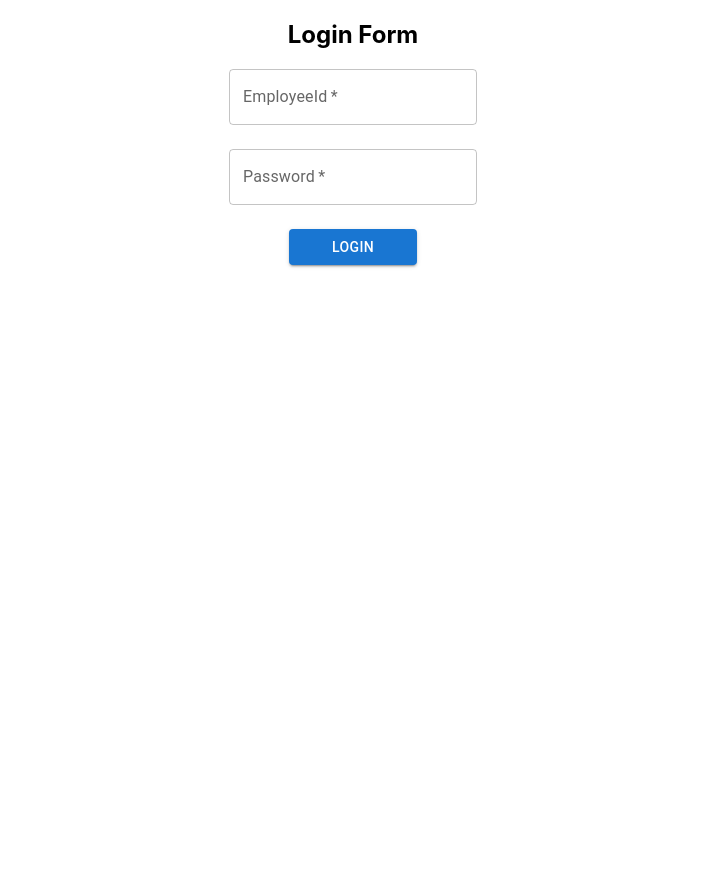
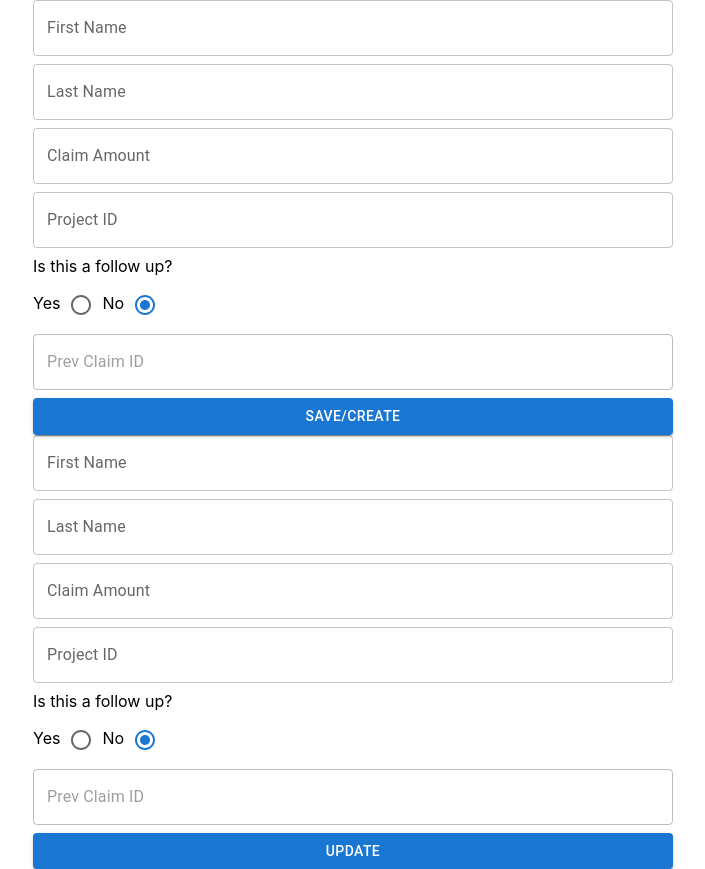
Before and after one commit to dbs-group-11/dbs-seed, a React (Create React App) app in the folder my-app/: page / in a window 1280 px wide. Shown: the whole page, without its empty margins (287-992 px from the left). Before the commit the page ends 800 px from the top, so only its background shows below. Built offline with nearby package versions, Linux system fonts and the light colour scheme.

Commit message:
added UpdateClaims.js file

```diff
--- a/my-app/src/App.js
+++ b/my-app/src/App.js
@@ -2,19 +2,21 @@ import {BrowserRouter as Router, Route, Routes, Navigate } from 'react-router-do
 import { AuthContext } from './shared/context/authContext';
 import { useAuth } from './shared/hook/authHook';
 import Auth from './user/page/Auth';
+import ClaimsFormContainer from './claimsForm/ClaimsForm';
+import UpdateClaims from './UpdateClaims';
 
 function App() {
   const {token, login, logout, userId } = useAuth();
   let routes;
 
-  if (token) {
+  if (true) {
       routes = (
           <Routes>
               <Route path="/claims" exact>
                 {/* display claim */}
               </Route>
               <Route path="/claims/new" exact>
-                {/* create claim */}
+                {/* <ClaimsFormContainer/> */}
               </Route>
               <Route path="/claims/:claimId" exact>
                   {/* update claim */}
@@ -36,7 +38,7 @@ function App() {
     <AuthContext.Provider
       value={
         {
-          isLoggedIn: !!token,
+          isLoggedIn: true,
           userId: userId,
           token: token,
           login: login,
@@ -46,8 +48,9 @@ function App() {
     >
       <Router>
         <main>
-          <Auth />
-        </main>
+          <ClaimsFormContainer/>
+         <UpdateClaims />
+       </main>
       </Router>
     </AuthContext.Provider>
 
--- /dev/null
+++ b/my-app/src/UpdateClaims.js
@@ -0,0 +1,139 @@
+import React from "react";
+import { useState } from "react";
+import "./claimsForm/ClaimsForm.css";
+import {Routes, Route, useNavigate} from 'react-router-dom';
+import { Button, TextField, RadioGroup, Radio} from "@mui/material";
+
+
+
+
+const UpdateClaim = (props) => {
+  const [firstName, setFirstName] = useState({
+    value: "",
+    error: false,
+  });
+
+  const handleSubmit = event => {
+    console.log('handleSubmit ran');
+    event.preventDefault();
+  };
+
+  const navigateToDashboard = () => {
+    navigate('/');}
+  const navigate = useNavigate();
+
+  const [lastName, setLastName] = useState({
+    value: "",
+    error: false,
+  });
+  const [claimAmt, setClaimAmt] = useState({
+    value: "",
+    error: false,
+  });
+  const [projectId, setProjectId] = useState({
+    value: "",
+    error: false,
+  });
+  const [myFollowUpRadioVal, setMyFollowUpRadioVal] = useState({
+    value: "No",
+    error: false,
+  });
+  const [prevClaimId, setPrevClaimId] = useState({
+    value: "",
+    error: false,
+  });
+  const onFirstNameChangeHandler = (e) => {
+    const firstNameValue = e.target.value;
+    setFirstName({ ...firstName, value: firstNameValue });
+  };
+  const onLastNameChangeHandler = (e) => {
+    const lastNameValue = e.target.value;
+    setLastName({ ...lastName, value: lastNameValue });
+  };
+  const onClaimAmtChangeHandler = (e) => {
+    const claimAmtValue = e.target.value;
+    setClaimAmt({ ...claimAmt, value: claimAmtValue });
+  };
+  const onProjectIdChangeHandler = (e) => {
+    const projectIdVal = e.target.value;
+    setProjectId({ ...projectId, value: projectIdVal });
+  };
+  const onMyFollowUpHandler = (e) => {
+    setMyFollowUpRadioVal({ ...myFollowUpRadioVal, value: e.target.value });
+  };
+
+  const onPrevClaimHandler = (e) => {
+    setPrevClaimId({ ...prevClaimId, value: e.target.value });
+  };
+  const onSubmitHandler = (e) => {
+    e.preventDefault();
+
+    if (firstName.value === "") {
+      setFirstName({ ...firstName, error: true });
+    }
+    if (lastName.value === "") {
+      setLastName({ ...lastName, error: true });
+    }
+    if (claimAmt.value === "") {
+      setClaimAmt({ ...claimAmt, error: true });
+    }
+    if (projectId.value === "") {
+      setProjectId({ ...projectId, error: true });
+    }
+  };
+  return (
+    <form className="form" onSubmit={onSubmitHandler, handleSubmit}>
+      <TextField
+        label="First Name"
+        color="secondary"
+        value={firstName.value}
+        onChange={onFirstNameChangeHandler}
+        error={firstName.error}
+      />
+      <TextField
+        label="Last Name"
+        color="secondary"
+        value={lastName.value}
+        onChange={onLastNameChangeHandler}
+        error={lastName.error}
+      />
+      <TextField
+        label="Claim Amount"
+        color="secondary"
+        value={claimAmt.value}
+        onChange={onClaimAmtChangeHandler}
+        error={claimAmt.error}
+      />
+      <TextField
+        label="Project ID"
+        color="secondary"
+        value={projectId.value}
+        onChange={onProjectIdChangeHandler}
+        error={projectId.error}
+
+      />
+      <label>Is this a follow up?</label>
+      <RadioGroup row defaultValue={myFollowUpRadioVal.value} onChange={onMyFollowUpHandler}>
+        <label>Yes<Radio value="Yes"/></label>
+        <label>No<Radio value="No"/></label>
+      </RadioGroup>
+      <TextField
+        disabled={myFollowUpRadioVal.value === "No" && true}
+        label="Prev Claim ID"
+        color="secondary"
+        value={prevClaimId.value}
+        onChange={onPrevClaimHandler}
+        error={prevClaimId.error}
+      />
+
+
+      <Button type="submit" variant="contained" onClick={navigateToDashboard, handleSubmit} >
+        Update
+      </Button>
+
+      {/* If yes, enable field below */}
+    </form>
+  );
+
+};
+export default UpdateClaim;
```
